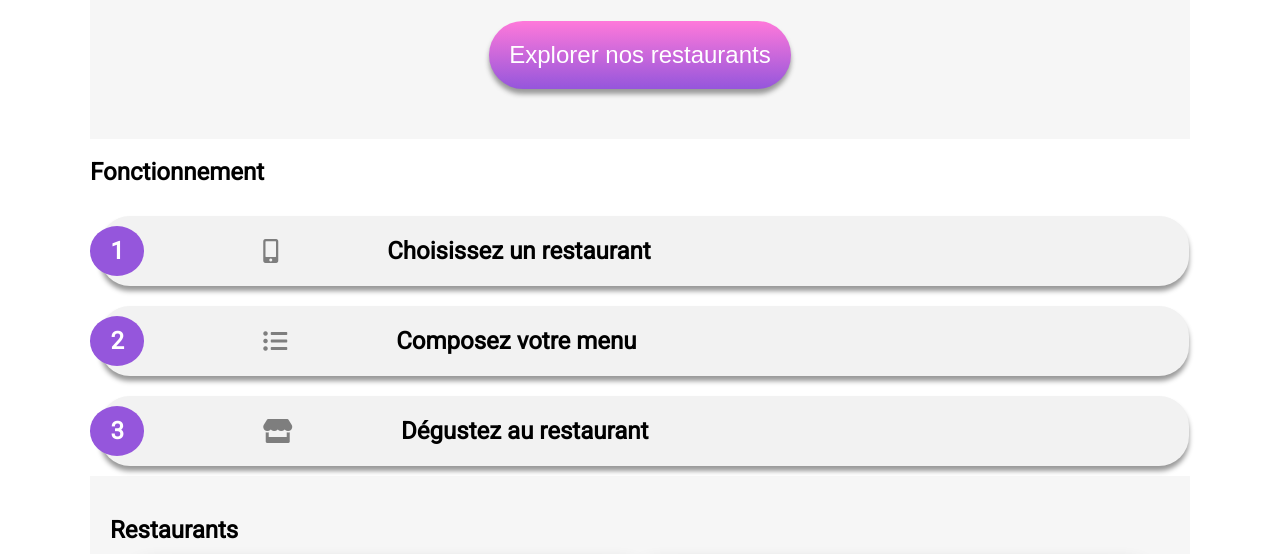
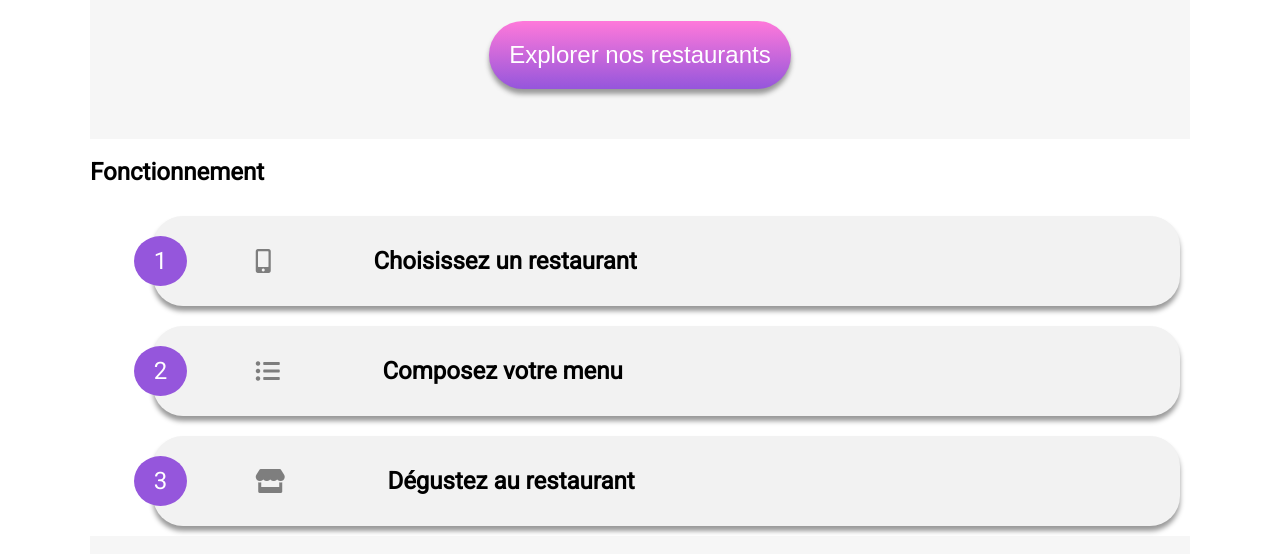
Before and after one commit to DamienStSever/3_01122021, a plain HTML site: page ohmyfood/index.html in a window 1280 px wide. Shown: the part 246-800 px from the top of the page. Drawn offline with Linux system fonts and the light colour scheme; a web font is replaced by a local one.

Commit message:
correction erreur W3C

```diff
--- a/ohmyfood/index.html
+++ b/ohmyfood/index.html
@@ -34,9 +34,18 @@
 		<!--Section 2-->
 		<section class="fonctionnement">
 			<h1>Fonctionnement</h1>
-			<h2><p>1</p><i class="fas fa-mobile-alt"></i>Choisissez un restaurant</h2>
-			<h2><p>2</p><i class="fas fa-list-ul"></i>Composez votre menu</h2>
-			<h2><p>3</p><i class="fas fa-store"></i>Dégustez au restaurant</h2>
+			<div class="ligne">
+				<p>1</p>
+				<h2><i class="fas fa-mobile-alt"></i>Choisissez un restaurant</h2>
+			</div>
+			<div class="ligne">
+				<p>2</p>
+				<h2><i class="fas fa-list-ul"></i>Composez votre menu</h2>
+			</div>
+			<div class="ligne">
+				<p>3</p>
+				<h2><i class="fas fa-store"></i>Dégustez au restaurant</h2>
+			</div>
 		</section>
 
 		<!--Section 3-->
--- a/ohmyfood/sass/utils/_mixin.scss
+++ b/ohmyfood/sass/utils/_mixin.scss
@@ -4,12 +4,12 @@
     padding: 20px 50px 20px 50px;
     border-radius: 50px;
     color: white;
-    box-shadow: 0px 5px 5px #999;
+    box-shadow: 0px 5px 5px grey;
     border: none;
     &:hover{
         background: lighten($color: $color-primary, $amount: 10%);
         background: lighten($color: $colortwo, $amount: 10%);
-        box-sizing: 0px 10px 10px #999;
+        box-shadow: 0px 10px 10px grey;
     }
 }
 
--- a/ohmyfood/style.css
+++ b/ohmyfood/style.css
@@ -147,10 +147,7 @@ header img{
 
 }
 /*Section 2 */
-.fonctionnement{
-  display: flex;
-  flex-direction: column;
-}
+
 
 
 
@@ -161,6 +158,8 @@ header img{
   align-items: center;
   width: 99%;
   height: 70px;
+  padding-top: 10px;
+  padding-bottom: 10px;
   margin: 10px;
   box-shadow: 0px 5px 5px #999;
   border-radius: 30px;
@@ -174,17 +173,19 @@ header img{
   width: 3%;
   padding: 1%;
   position: relative;
-  right: 10px;
+  left: 4%;
   font-size: large;
   text-align: center;
   justify-self: center;
   align-self: center;
-
   color: white;
+}
+.fonctionnement .ligne{
+  display: flex;
 }
 .fonctionnement h2 i{
   color: #7e7e7e  ;
-  padding: 10%;
+  padding: 0% 10% 0% 10%;
 }
 
 .fonctionnement h2:hover{
```
Also changed, not shown: ohmyfood/stylemenu.css.
